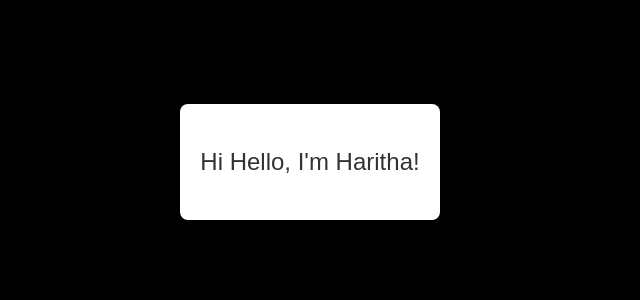
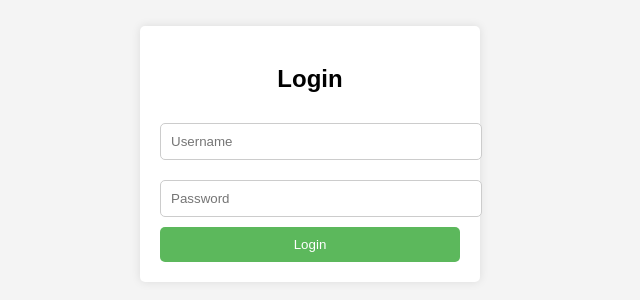
Before and after one commit to Haritha-H23/my-website, a plain HTML site: page index.html in a window 1280 px wide. Shown: the part 246-546 px from the top of the page, without its empty margins (330-970 px from the left). Drawn offline with Linux system fonts and the light colour scheme.

Commit message:
Update index.html

```diff
--- a/index.html
+++ b/index.html
@@ -3,31 +3,60 @@
 <head>
     <meta charset="UTF-8">
     <meta name="viewport" content="width=device-width, initial-scale=1.0">
-    <title>My Web Page</title>
+    <title>Login Page</title>
     <style>
         body {
             font-family: Arial, sans-serif;
-            background-color: #000000;
+            background-color: #f4f4f4;
             display: flex;
             justify-content: center;
             align-items: center;
             height: 100vh;
+            margin: 0;
         }
-        .name-container {
-            background-color: #fff;
+        .login-container {
+            background-color: white;
             padding: 20px;
-            border-radius: 8px;
-            box-shadow: 0 4px 8px rgba(0, 0, 0, 0.1);
+            border-radius: 5px;
+            box-shadow: 0 0 10px rgba(0, 0, 0, 0.1);
+            width: 300px;
         }
-        .name {
-            font-size: 24px;
-            color: #333;
+        .login-container h2 {
+            text-align: center;
+            margin-bottom: 20px;
+        }
+        .login-container input[type="text"],
+        .login-container input[type="password"] {
+            width: 100%;
+            padding: 10px;
+            margin: 10px 0;
+            border: 1px solid #ccc;
+            border-radius: 5px;
+        }
+        .login-container input[type="submit"] {
+            background-color: #5cb85c;
+            color: white;
+            border: none;
+            padding: 10px;
+            border-radius: 5px;
+            cursor: pointer;
+            width: 100%;
+        }
+        .login-container input[type="submit"]:hover {
+            background-color: #4cae4c;
         }
     </style>
 </head>
 <body>
-    <div class="name-container">
-        <p class="name">Hi Hello, I'm Haritha!</p>
-    </div>
+
+<div class="login-container">
+    <h2>Login</h2>
+    <form action="/login" method="POST">
+        <input type="text" name="username" placeholder="Username" required>
+        <input type="password" name="password" placeholder="Password" required>
+        <input type="submit" value="Login">
+    </form>
+</div>
+
 </body>
 </html>
```
